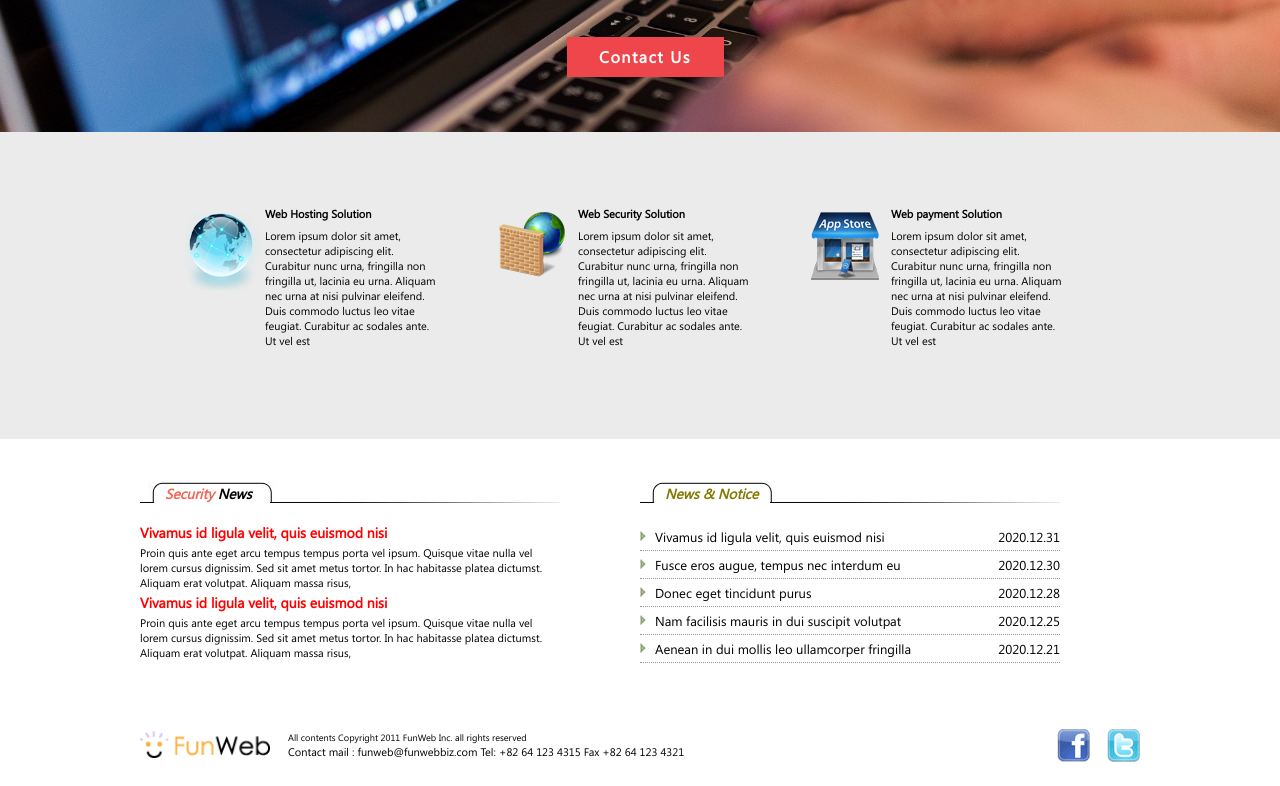
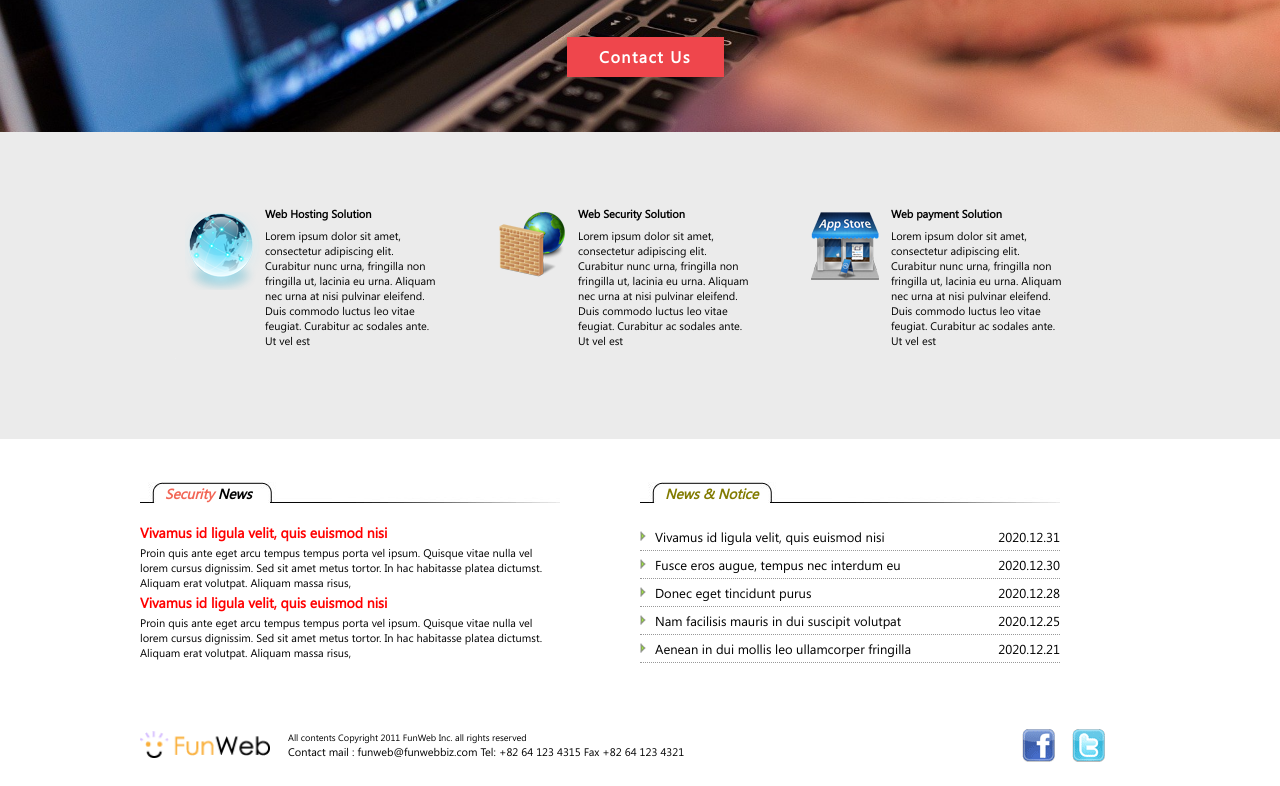
Before and after one commit to SUMEANS/serverUpload, a plain HTML site: page FunWeb_html/index.html in a window 1280 px wide. Shown: the part 418-1204 px from the top of the page. Drawn offline with Linux system fonts and the light colour scheme; files whose address does not match are found by name.

Commit message:
Update common.css

```diff
--- a/FunWeb_html/css/common.css
+++ b/FunWeb_html/css/common.css
@@ -308,6 +308,7 @@ footer .sns{
     overflow: hidden;
     width: 83px; height: 33px;
     background: #fff url(../images/bgSns.png) no-repeat center/cover;
+    margin-right: 35px;
 }
 
 footer .sns li:first-child{
```
